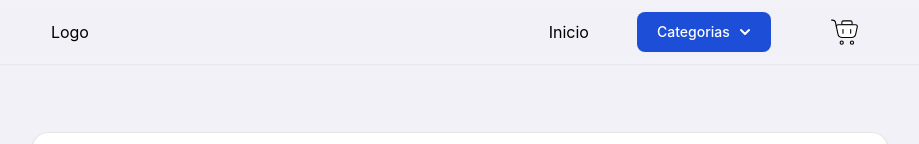
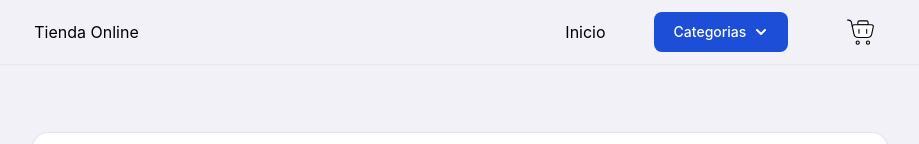
Before and after one commit to Franco-Amon-Maldonado/e-commerce-coder-react, a React app: page / in a window 1280 px wide. Shown: the top 144 px of the page, without its empty margins (180-1099 px from the left). Built offline with nearby package versions, Linux system fonts and the light colour scheme; no server answers; the database is empty; the HTML template or start-up script is replaced by a standard one.

Commit message:
06/11/2023
-Cambio de nombre en el navbar

```diff
--- a/src/components/Navbar/Navbar.jsx
+++ b/src/components/Navbar/Navbar.jsx
@@ -7,7 +7,7 @@ function NavBar() {
 	return (
 		<>
 			<div className="flex items-center justify-center">
-				<Link to="/">Logo</Link>
+				<Link to="/">Tienda Online</Link>
 			</div>
 			<div className="nav">
 				<nav>
```
